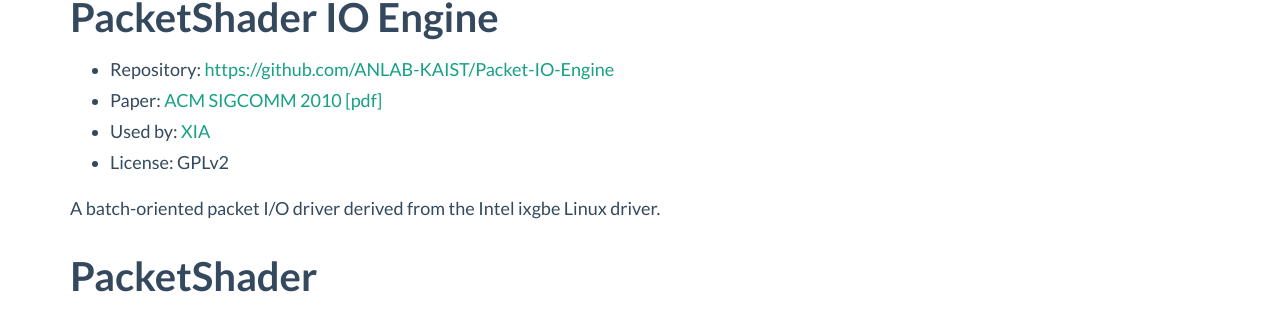
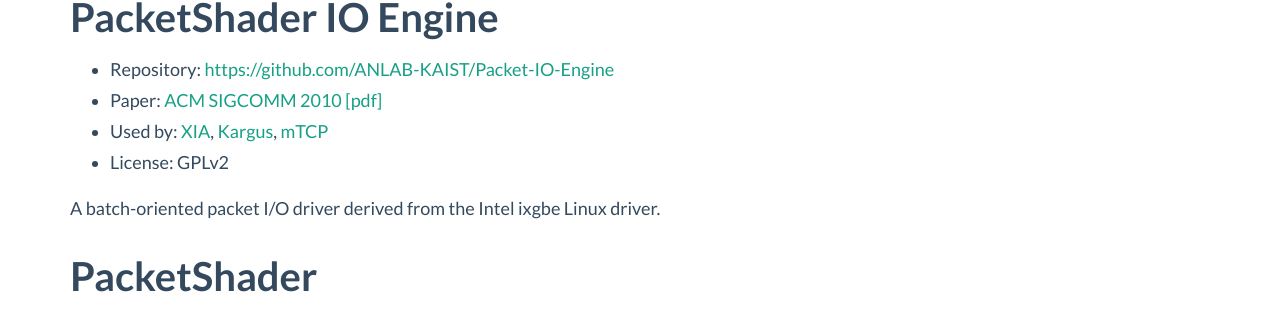
Before and after one commit to ANLAB-KAIST/project-old, a Jekyll site: the page built from index.html, in a window 1280 px wide. Shown: the part 747-1062 px from the top of the page. Built offline with Jekyll 4.4.1, drawn with Linux system fonts in a browser that asks for light colours.

Commit message:
Minor update

```diff
--- a/index.html
+++ b/index.html
@@ -34,7 +34,9 @@
     <ul class="project-info">
         <li>Repository: <a href="https://github.com/ANLAB-KAIST/Packet-IO-Engine">https://github.com/ANLAB-KAIST/Packet-IO-Engine</a>
         <li>Paper: <a href="http://www.ndsl.kaist.edu/~kyoungsoo/papers/packetshader.pdf">ACM SIGCOMM 2010 [pdf]</a>
-        <li>Used by: <a href="https://www.cs.cmu.edu/~dga/papers/xia_nsdi_2012.pdf">XIA</a>
+        <li>Used by: <a href="https://www.cs.cmu.edu/~dga/papers/xia_nsdi_2012.pdf">XIA</a>,
+                     <a href="http://www.ndsl.kaist.edu/~kyoungsoo/papers/kargus.pdf">Kargus</a>,
+                     <a href="http://www.ndsl.kaist.edu/~kyoungsoo/papers/mtcp.pdf">mTCP</a>
         <li>License: GPLv2
     </ul>
     <div class="project-abstract">
```
